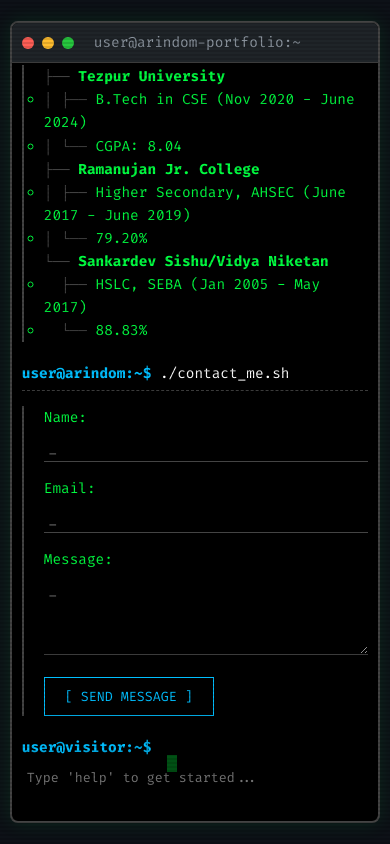
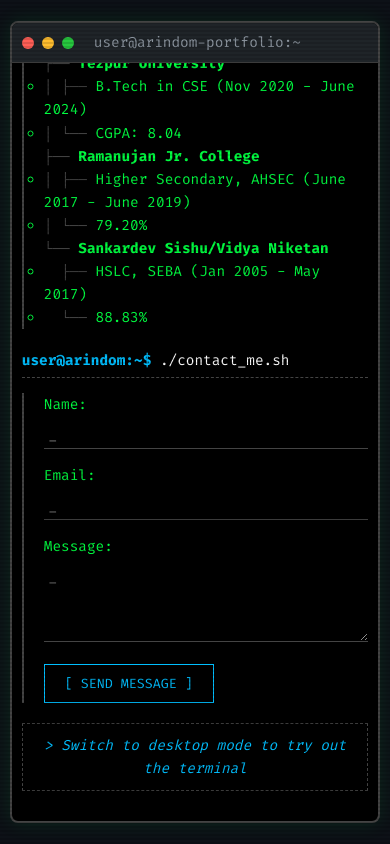
Before and after one commit to ArindomAich1/arindom_aich_portfolio, a plain HTML site: page index.html in a window 390 px wide. Drawn offline with Linux system fonts and the light colour scheme.

Commit message:
Feat: Release V2

```diff
--- a/index.html
+++ b/index.html
@@ -4,7 +4,7 @@
 <head>
     <meta charset="UTF-8">
     <meta name="viewport" content="width=device-width, initial-scale=1.0">
-    <title>Arindom Aich | SDE | Terminal</title>
+    <title>Arindom Aich | SDE </title>
     <link rel="shortcut icon" href="assets/icon.ico" type="image/x-icon">
     <link rel="icon" href="assets/icon.ico" type="image/x-icon">
     <link rel="stylesheet" href="style.css">
@@ -232,6 +232,11 @@
                             placeholder="Type 'help' to get started...">
                         <span class="block-cursor"></span>
                     </div>
+
+                    <!-- Mobile Instruction -->
+                    <div class="mobile-instruction">
+                        > Switch to desktop mode to try out the terminal
+                    </div>
             </div>
         </main>
     </div>
--- a/style.css
+++ b/style.css
@@ -303,6 +303,11 @@ textarea:focus {
     color: var(--term-bg);
 }
 
+/* Mobile Instruction Default */
+.mobile-instruction {
+    display: none;
+}
+
 /* Interactive Line */
 .interactive-line {
     display: flex;
@@ -463,7 +468,17 @@ textarea:focus {
     }
 
     .interactive-line {
-        flex-wrap: wrap;
+        display: none;
+    }
+
+    .mobile-instruction {
+        display: block;
+        color: var(--accent-color);
+        text-align: center;
+        margin-top: 20px;
+        font-style: italic;
+        padding: 10px;
+        border: 1px dashed var(--dim-color);
     }
 
     #user-input {
```
